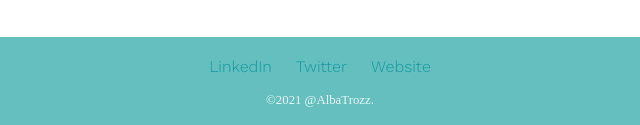
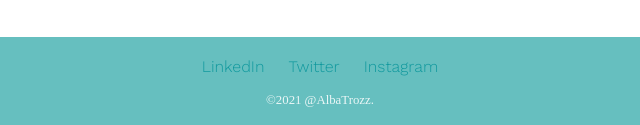
Before and after one commit to Niraj-Kumar-007/Portfolio, a plain HTML site: page index.html in a window 1280 px wide. Shown: the part 2413-2538 px from the top of the page, 320-960 px from the left. Drawn offline with nearby package versions, Linux system fonts and the light colour scheme; a web font is replaced by a local one.

Commit message:
Added Instagram ID

```diff
--- a/index.html
+++ b/index.html
@@ -52,7 +52,7 @@
   <div class="bottomContainer">
     <a class="footer-link" href="https://www.linkedin.com/">LinkedIn</a>
     <a class="footer-link" href="https://twitter.com/">Twitter</a>
-    <a class="footer-link" href="https://www.appbrewery.co/">Website</a>
+    <a class="footer-link" href="https://www.instagram.com/_.albatrozz._/">Instagram</a>
     <p class="Copyright">©2021 @AlbaTrozz.</p>
   </div>
 
```
